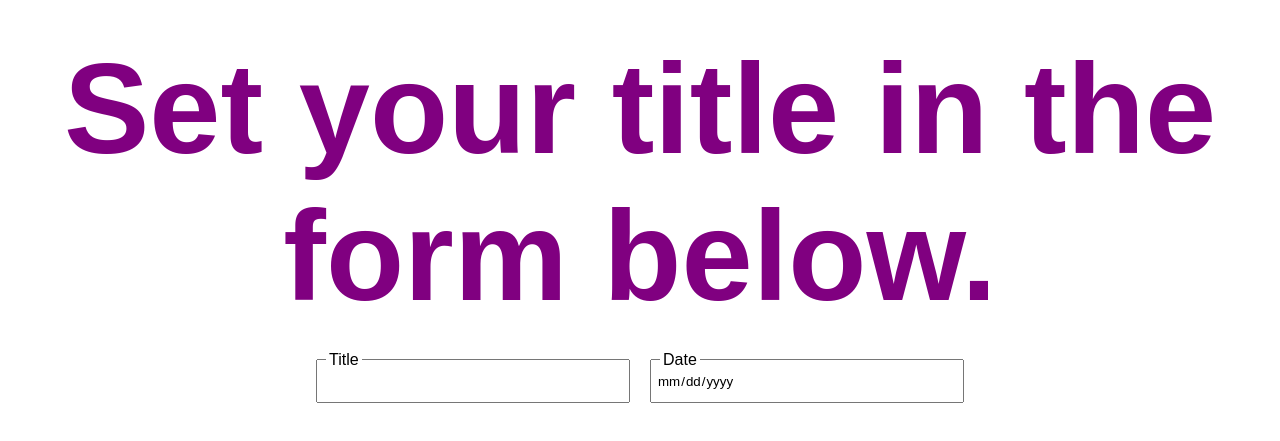
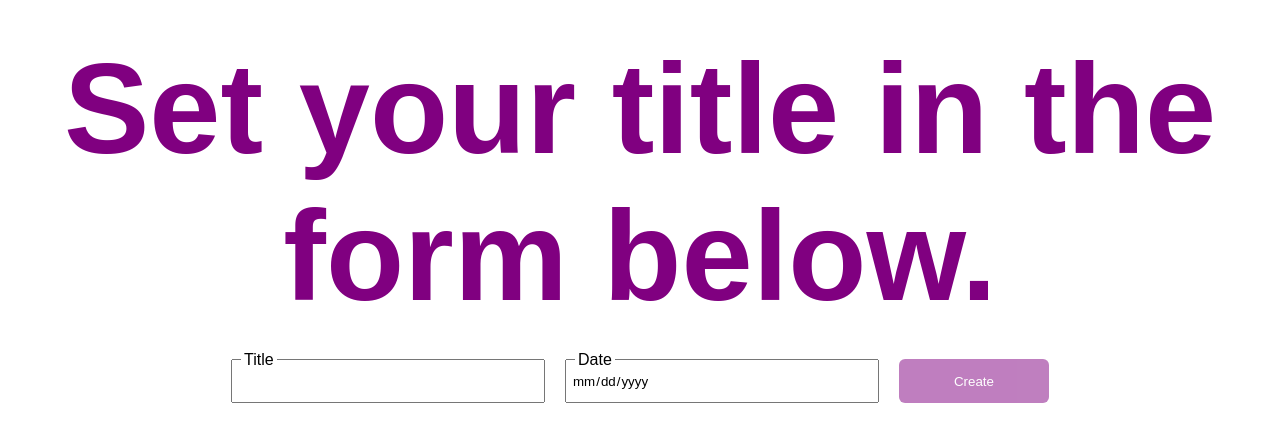
Before and after one commit to marta8919/timer-angular-app, an Angular app: page / in a window 1280 px wide. Shown: the part 181-622 px from the top of the page. Built offline with nearby package versions, Linux system fonts and the light colour scheme.

Commit message:
added submit button for better accessibility

```diff
--- a/src/app/form/form.component.html
+++ b/src/app/form/form.component.html
@@ -15,6 +15,13 @@
       class="dateInput"
     />
   </div>
+  <button
+  type="submit"
+  [disabled]="!this.title() && this.date()"
+  [style]="this.title() && this.date() ? '' : 'opacity: 0.5'"
+>
+  Create
+</button>
 </form>
 
 @if(dateError()){
```
